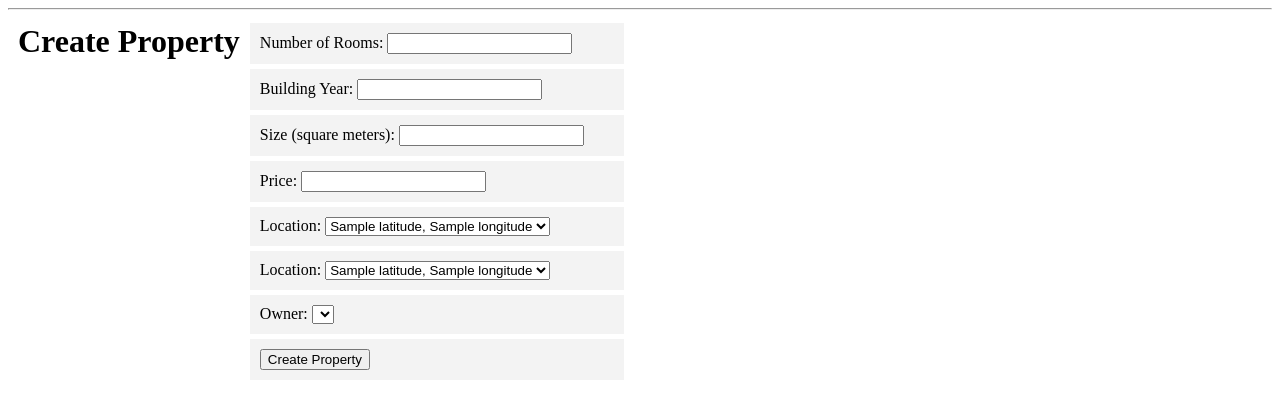
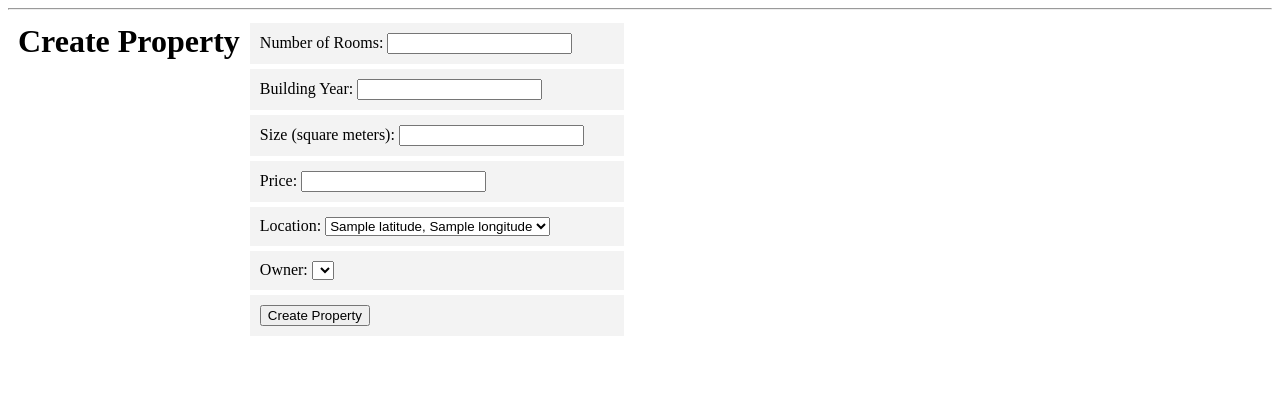
Before and after one commit to nicolas-montani/Real_estate, a Flask app: page /create_property in a window 1280 px wide. Shown: the part 54-463 px from the top of the page. Run offline with Flask 3, Linux system fonts and the light colour scheme; a database or web service that is not in the repository returns one stand-in record (values such as "Sample title"); lists and menus that the app fills with data are empty; some libraries are stand-ins or nearby versions.

Commit message:
updateddddd

```diff
--- a/flask_app/templates/create_property.html
+++ b/flask_app/templates/create_property.html
@@ -32,20 +32,10 @@
             </select>
         </div>
         <div class="student">
-            <label for="location_id">Location:</label>
-            <select name="location_id" required>
-                {% for location in locations %}
-                    <option value="{{ location[0] }}">
-                        {{ location[1] }}, {{ location[2] }}
-                    </option>
-                {% endfor %}
-            </select>
-        </div>
-        <div class="student">
             <label for="owner_id">Owner:</label>
             <select name="owner_id" id="owner_id" required>
                 {% for owner in owners %}
-                    <option value="{{ owner.owner_id }}">{{ owner.owner_name }}</option>
+                    <option value="{{ owner[0] }}">{{ owner.owner_name }}</option>
                 {% endfor %}
             </select>
         </div>
--- a/flask_app/templates/show_property.html
+++ b/flask_app/templates/show_property.html
@@ -22,7 +22,7 @@
                     <td>{{ property.area_size }}</td>
                     <td>{{ property.price }}</td>
                     <td>{{ property.latitude }}, {{ property.longitude }}</td>
-                    <td>{{ property.owner_name }}</td> <!-- Display owner name -->
+                    <td>{{ property.owner_id }}</td> <!-- Display owner name -->
                 </tr>
             {% endfor %}
         </table>
```
